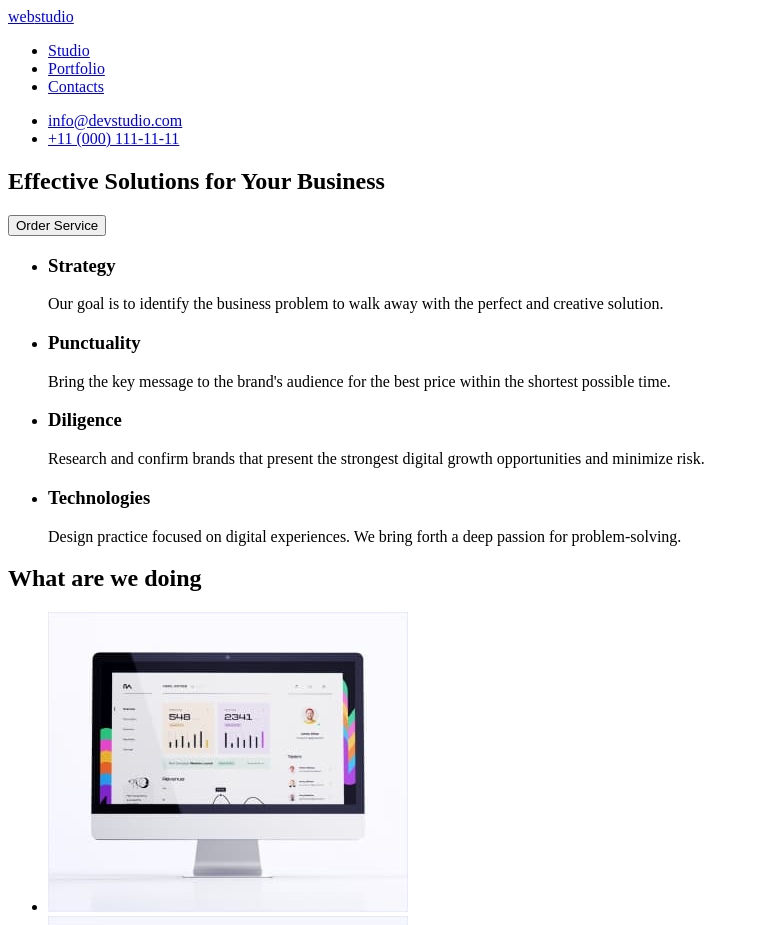
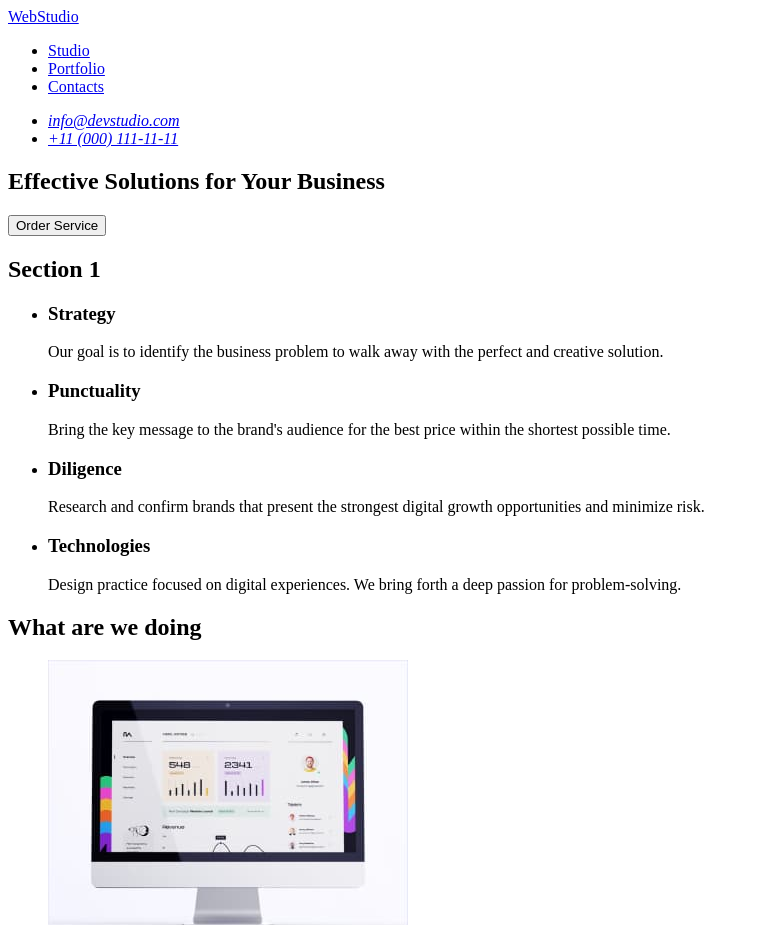
Before and after one commit to devivanova/goit-markup-hw-01, a plain HTML site: page index.html in a window 1280 px wide. Shown: the top 925 px of the page, without its empty margins (0-759 px from the left). Drawn offline with Linux system fonts and the light colour scheme.

Commit message:
Autocheck fixes

```diff
--- a/index.html
+++ b/index.html
@@ -8,9 +8,7 @@
 <body>
     <header>
         <nav>
-            <a href="/index.html">
-                <span>web</span>studio
-            </a>
+            <a href="./index.html">WebStudio</a>
             <ul>
                 <li>
                     <a href="./studio.html">Studio</a>
@@ -22,7 +20,8 @@
                     <a href="./contacts.html">Contacts</a>
                 </li>
             </ul>
-
+        </nav>
+        <address>
             <ul>
                 <li>
                     <a href="mailto:info@devstudio.com">info@devstudio.com</a>
@@ -31,7 +30,7 @@
                     <a href="tel:+110001111111">+11 (000) 111-11-11</a>
                 </li>
             </ul>
-        </nav>
+        </address>
     </header>
 
     <main>
@@ -41,6 +40,7 @@
         </section>
 
         <section>
+            <h2>Section 1</h2>
             <ul>
                 <li>
                     <h3>Strategy</h3>
@@ -111,9 +111,7 @@
         </section>
     </main>
     <footer>
-        <a href="/index.html">
-            <span>web</span>studio
-        </a>
+        <a href="./index.html">WebStudio</a>
         <p>
             Increase the flow of customers and sales for your business with digital marketing & growth solutions.
         </p>
```
